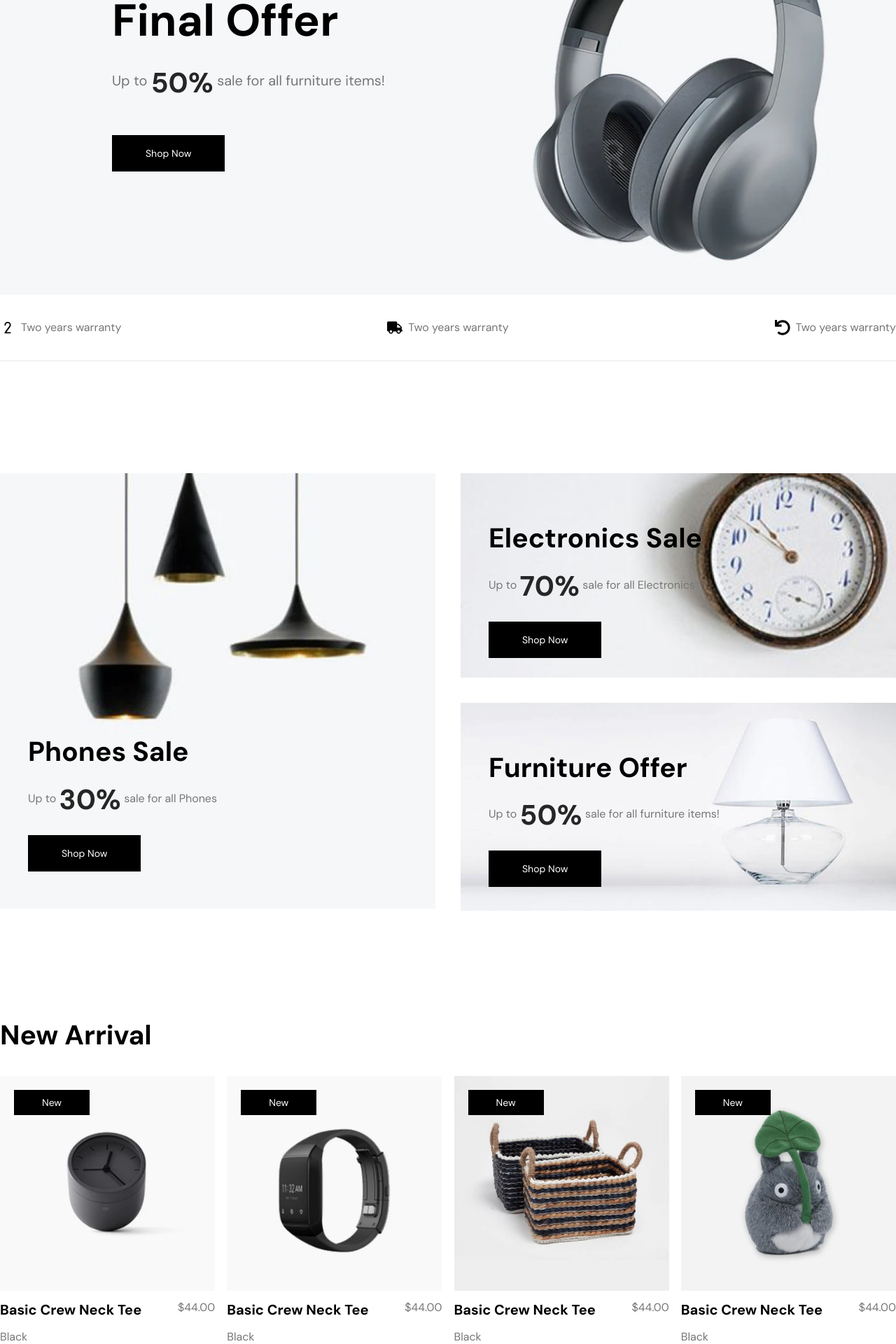
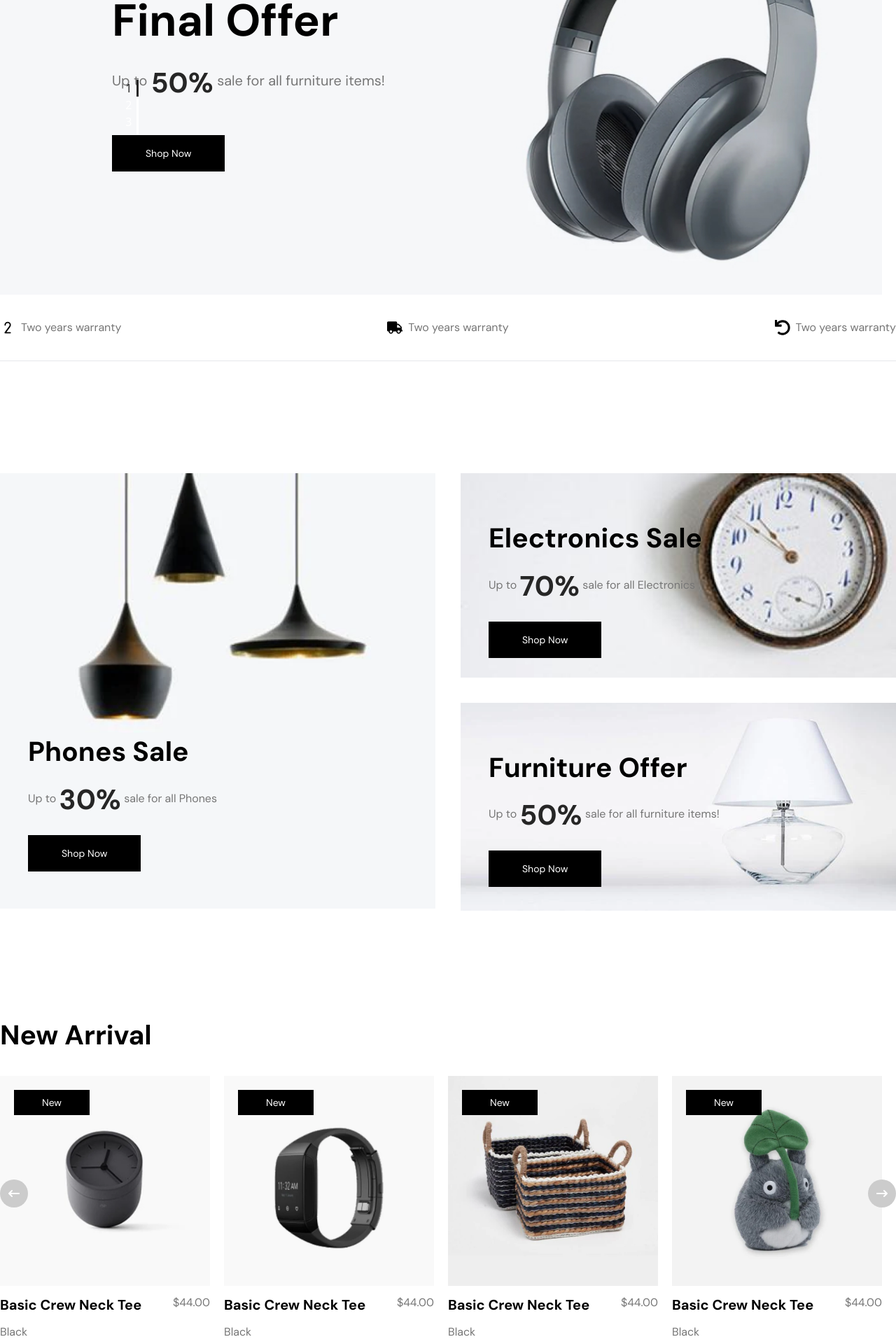
Before and after one commit to ArefunNipa/innovate, a React (Vite) app: page / in a window 1280 px wide. Shown: the part 340-2260 px from the top of the page at 70% size. Built offline with nearby package versions, Linux system fonts and the light colour scheme.

Commit message:
changes uplod

```diff
--- a/package.json
+++ b/package.json
@@ -12,7 +12,9 @@
   "dependencies": {
     "react": "^18.3.1",
     "react-dom": "^18.3.1",
-    "react-icons": "^5.3.0"
+    "react-icons": "^5.3.0",
+    "react-slick": "^0.30.2",
+    "slick-carousel": "^1.8.1"
   },
   "devDependencies": {
     "@eslint/js": "^9.13.0",
--- a/src/App.jsx
+++ b/src/App.jsx
@@ -19,11 +19,35 @@ import { FaUser, FaShoppingCart, FaTruck, FaUndo } from "react-icons/fa";
 import { TbNumber2 } from "react-icons/tb";
 import Heading2 from './components/Heading2'
 import ProductTxt from './components/ProductTxt'
+import Slider from "react-slick";
+import "slick-carousel/slick/slick.css";
+import NextArrow from './components/NextArrow'
+import PrevArrow from './components/PrevArrow'
+
 
 
 function App() {
+  var settings = {
+    infinite: true,
+    speed: 500,
+    slidesToShow: 1,
+    slidesToScroll: 1,
+    dots:true,
+    arrows:false
+  };
+  var settingss = {
+    infinite: true,
+    speed: 500,
+    slidesToShow: 4,
+    slidesToScroll: 1,
+    nextArrow: <NextArrow />,
+    prevArrow: <PrevArrow />
+  };
+
+
   return (
     <>
+
       {/* Menu-top Part Start */}
       <div className="bg-white border-b border-borderColor py-5">
         <Container>
@@ -75,6 +99,7 @@ function App() {
       {/* Menu Part End */}
 
       {/* Banner Part Start */}
+      <Slider {...settings}>
         <div className="bg-banner bg-no-repeat bg-cover bg-center">
           <Container>
             <Flex className={"justify-start"}>
@@ -87,6 +112,33 @@ function App() {
             </Flex>
           </Container>
         </div>
+        <div className="bg-banner bg-no-repeat bg-cover bg-center">
+          <Container>
+            <Flex className={"justify-start"}>
+              <div className="w-1/2 ml-40 py-44">
+                <Heading as={"h1"} className={"font-DMSans font-bold text-[64px] w-8/12 "} text={"Final Offer"} />
+                <Heading2 className={"font-DMSans text-menuColor text-xl w-10/12 mt-4"}
+                  text={"Up to #50%# sale for all furniture items!"} />
+                <Button btnName={"Shop Now"} className={"py-4 px-12 mt-16 text-white bg-black "} />
+              </div>
+            </Flex>
+          </Container>
+        </div>
+        <div className="bg-banner bg-no-repeat bg-cover bg-center">
+          <Container>
+            <Flex className={"justify-start"}>
+              <div className="w-1/2 ml-40 py-44">
+                <Heading as={"h1"} className={"font-DMSans font-bold text-[64px] w-8/12 "} text={"Final Offer"} />
+                <Heading2 className={"font-DMSans text-menuColor text-xl w-10/12 mt-4"}
+                  text={"Up to #50%# sale for all furniture items!"} />
+                <Button btnName={"Shop Now"} className={"py-4 px-12 mt-16 text-white bg-black "} />
+              </div>
+            </Flex>
+          </Container>
+        </div>
+
+      </Slider>
+
       {/* Banner Part End */}
 
       {/* Information Part Start */}
@@ -162,11 +214,11 @@ function App() {
       <div className="py-20">
         <Container>
           <Heading as={"h1"} className={"font-DMSans capitalize text-[39px] pb-10 leading-9 font-bold"} text={"new arrival"} />
-          <Flex className={"justify-between"}>
-            <div className="w-[24%] group">
+          <Slider {...settingss}>
+            <div className="group">
               <div className="relative">
                 <Image imgSrc={productOne} imgAlt={"Image"} />
-                <ProductTxt/>
+                <ProductTxt />
               </div>
               <div className="py-3">
                 <Flex className={"justify-between"}>
@@ -176,10 +228,10 @@ function App() {
                 <Heading as={"h4"} className={"font-DMSans text-menuColor text-[16px] mt-3"} text={"Black"} />
               </div>
             </div>
-            <div className="w-[24%] group">
+            <div className="group">
               <div className="relative">
                 <Image imgSrc={productTwo} imgAlt={"Image"} />
-                <ProductTxt/>
+                <ProductTxt />
               </div>
               <div className="py-3">
                 <Flex className={"justify-between"}>
@@ -189,10 +241,10 @@ function App() {
                 <Heading as={"h4"} className={"font-DMSans text-menuColor text-[16px] mt-3"} text={"Black"} />
               </div>
             </div>
-            <div className="w-[24%] group">
+            <div className="group">
               <div className="relative">
                 <Image imgSrc={productThree} imgAlt={"Image"} />
-                <ProductTxt/>
+                <ProductTxt />
               </div>
               <div className="py-3">
                 <Flex className={"justify-between"}>
@@ -202,10 +254,10 @@ function App() {
                 <Heading as={"h4"} className={"font-DMSans text-menuColor text-[16px] mt-3"} text={"Black"} />
               </div>
             </div>
-            <div className="w-[24%] group">
+            <div className="group">
               <div className="relative">
                 <Image imgSrc={productFour} imgAlt={"Image"} />
-                <ProductTxt/>
+                <ProductTxt />
               </div>
               <div className="py-3">
                 <Flex className={"justify-between"}>
@@ -215,8 +267,7 @@ function App() {
                 <Heading as={"h4"} className={"font-DMSans text-menuColor text-[16px] mt-3"} text={"Black"} />
               </div>
             </div>
-
-          </Flex>
+          </Slider>
         </Container>
       </div>
       {/* Product Part End */}
--- /dev/null
+++ b/src/components/NextArrow.jsx
@@ -0,0 +1,12 @@
+import React from 'react'
+import { FaArrowRightLong } from "react-icons/fa6";
+
+const NextArrow = (props) => {
+    const { className, onClick } = props;
+    return (
+      <div className={`${className}`}
+        onClick={onClick}><FaArrowRightLong /></div>
+    );
+}
+
+export default NextArrow
--- /dev/null
+++ b/src/components/PrevArrow.jsx
@@ -0,0 +1,12 @@
+import React from 'react'
+import { FaArrowLeftLong } from "react-icons/fa6";
+
+const PrevArrow = (props) => {
+  const { className, onClick } = props;
+    return (
+      <div className={`${className}`}
+        onClick={onClick}><FaArrowLeftLong /></div>
+    );
+}
+
+export default PrevArrow
--- a/src/index.css
+++ b/src/index.css
@@ -10,3 +10,56 @@
     top: 10px;
     color: #262626;
 }
+ul.slick-dots li {position:relative; color: white;}
+ul.slick-dots li:after {
+    content: '';
+    position: absolute;
+    width: 3px;
+    height: 30px;
+    background-color: white;
+    right: -10px;
+    top: 0;
+}
+ul.slick-dots {
+    position: absolute;
+    top: 50%;
+    left: 14%;
+}
+ul.slick-dots li.slick-active::after{
+    content: '';
+    position: absolute;
+    width: 3px;
+    height: 30px;
+    background-color: #262626;
+    right: -10px;
+    top: 0;
+}
+ul.slick-dots li.slick-active{color: #262626;}
+.slick-arrow.slick-prev {
+    position: absolute;
+    left: 0;
+    z-index: 10;
+    top: 38%;
+    width: 40px;
+    height: 40px;
+    background-color: #ccc;
+    border-radius: 50%;
+    padding: 12px;
+    color: white;
+}
+.slick-arrow.slick-next {
+    position: absolute;
+    right: 0;
+    z-index: 10;
+    top: 38%;
+    width: 40px;
+    height: 40px;
+    background-color: #ccc;
+    border-radius: 50%;
+    padding: 12px;
+    color: white;
+}
+.slick-initialized .slick-slide {
+    display: block;
+    padding-right: 20px;
+}
```
Also changed, not shown: 1 other file (tests, documents, lock files or other folders). Lines whose indentation alone changed are shown as unchanged.
